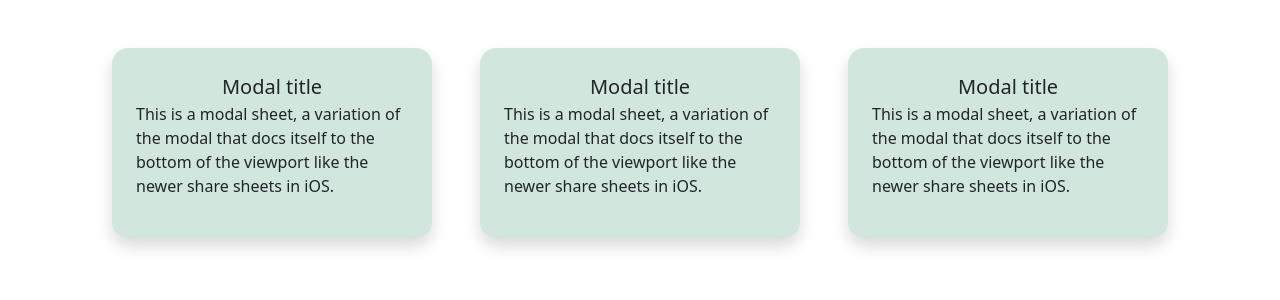
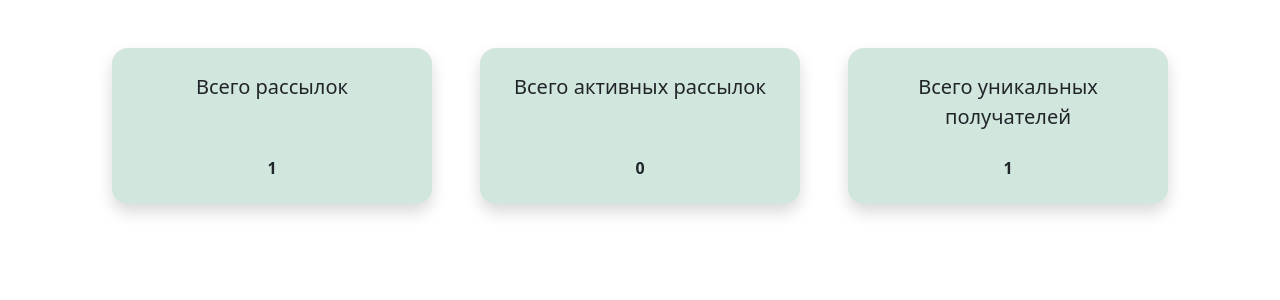
Before and after one commit to Ananim4eg/mailing_list_service, a Django app: page /mailing/ in a window 1280 px wide. Shown: the part 56-356 px from the top of the page. Run offline with Django 5.2, Linux system fonts and the light colour scheme; tables that the repository leaves empty hold one stand-in row (values such as "Sample post").

Commit message:
complete home_page add command "send_email"

```diff
--- a/config/settings.py
+++ b/config/settings.py
@@ -23,6 +23,7 @@ INSTALLED_APPS = [
     "django.contrib.sessions",
     "django.contrib.messages",
     "django.contrib.staticfiles",
+
     'mailing',
 ]
 
@@ -32,6 +33,7 @@ MIDDLEWARE = [
     "django.middleware.common.CommonMiddleware",
     "django.middleware.csrf.CsrfViewMiddleware",
     "django.contrib.auth.middleware.AuthenticationMiddleware",
+    'django.contrib.sessions.middleware.SessionMiddleware',
     "django.contrib.messages.middleware.MessageMiddleware",
     "django.middleware.clickjacking.XFrameOptionsMiddleware",
 ]
@@ -89,7 +91,7 @@ AUTH_PASSWORD_VALIDATORS = [
 
 LANGUAGE_CODE = "ru-RU"
 
-TIME_ZONE = "UTC"
+TIME_ZONE = "Europe/Moscow"
 
 USE_I18N = True
 
--- a/mailing/templates/home_page.html
+++ b/mailing/templates/home_page.html
@@ -3,31 +3,28 @@
 {% include 'main_menu.html' %}
 
 <div class="row col-12 justify-content-center mt-4 m-0">
-    <div class="rounded-4 shadow bg-success-subtle col-3 m-4 p-4">
+    <div class="rounded-4 shadow bg-success-subtle col-3 m-4 p-4 position-relative">
         <div class="row text-center">
-            <h1 class="modal-title fs-5">Modal title</h1>
+            <h1 class="modal-title fs-5 pb-5">Всего рассылок</h1>
         </div>
-        <div class="modal-body py-0">
-            <p>This is a modal sheet, a variation of the modal that docs itself to the bottom of the viewport like the
-                newer share sheets in iOS.</p>
+        <div class="modal-body py-0 position-absolute bottom-0 start-50 translate-middle-x">
+            <strong><p class="mb-4">{{ quantity_mailings }}</p></strong>
         </div>
     </div>
-    <div class="rounded-4 shadow bg-success-subtle col-3 m-4 p-4">
+    <div class="rounded-4 shadow bg-success-subtle col-3 m-4 p-4 position-relative">
         <div class="row text-center">
-            <h1 class="modal-title fs-5">Modal title</h1>
+            <h1 class="modal-title fs-5 pb-5">Всего активных рассылок</h1>
         </div>
-        <div class="modal-body py-0">
-            <p>This is a modal sheet, a variation of the modal that docs itself to the bottom of the viewport like the
-                newer share sheets in iOS.</p>
+        <div class="modal-body py-0 text-center position-absolute bottom-0 start-50 translate-middle-x">
+            <strong><p class="mb-4">{{ quantity_starting_mailing }}</p></strong>
         </div>
     </div>
-    <div class="rounded-4 shadow bg-success-subtle col-3 m-4 p-4">
+    <div class="rounded-4 shadow bg-success-subtle col-3 m-4 p-4 position-relative">
         <div class="row text-center">
-            <h1 class="modal-title fs-5">Modal title</h1>
+            <h1 class="modal-title fs-5 pb-5">Всего уникальных получателей</h1>
         </div>
-        <div class="modal-body py-0">
-            <p>This is a modal sheet, a variation of the modal that docs itself to the bottom of the viewport like the
-                newer share sheets in iOS.</p>
+        <div class="modal-body py-0 text-center position-absolute bottom-0 start-50 translate-middle-x">
+            <strong><p class="mb-4">{{ quantity_uniq_recipients }}</p></strong>
         </div>
     </div>
 </div>
--- a/mailing/templates/mailing/error_page.html
+++ b/mailing/templates/mailing/error_page.html
@@ -3,6 +3,9 @@
 {% include 'main_menu.html' %}
 <div class="container col-8 mt-4 text-center">
     <h2 class="text-danger-emphasis">Ошибка отправки</h2>
+    {% for message in messages %}
+      <p>{{ message }}</p>
+    {% endfor %}
 </div>
 
 {% endblock %}
--- a/mailing/views.py
+++ b/mailing/views.py
@@ -17,6 +17,20 @@ class HomeListView(ListView):
 
     model = Recipient
     template_name = "home_page.html"
+
+    def get_context_data(self, **kwargs):
+
+        quantity_uniq_recipients = Recipient.objects.all().distinct().count()
+        quantity_mailings = Mailing.objects.all().count()
+        quantity_starting_mailing = Mailing.objects.filter(status='started').count()
+
+        context = {
+            'quantity_uniq_recipients': quantity_uniq_recipients,
+            'quantity_mailings': quantity_mailings,
+            'quantity_starting_mailing': quantity_starting_mailing,
+        }
+
+        return context
 
 
 class CreateRecipientView(CreateView):
@@ -154,10 +168,13 @@ class SendEmailView(DetailView):
     def post(self, request, pk):
         mailing = self.get_object()
 
+        success_count = 0
+        failed_emails = []
+
         try:
             subject = mailing.message.message_subject
             message_body = mailing.message.message_body
-            recipient_list = [r.email for r in mailing.recipient.all()]
+            recipient_list = mailing.recipient.all()
 
             if not recipient_list:
                 return JsonResponse({
@@ -165,25 +182,42 @@ class SendEmailView(DetailView):
                     'message': 'Нет получателей для отправки!'
                 })
 
-            send_mail(
-                subject=subject,
-                message=message_body,
-                from_email='new.mail.test@mail.ru',
-                recipient_list=recipient_list,
-                fail_silently=False
-            )
+            for recipient in recipient_list:
+                try:
+                    send_mail(
+                        subject=subject,
+                        message=message_body,
+                        from_email='new.mail.test@mail.ru',
+                        recipient_list=[recipient.email],
+                        fail_silently=False
+                    )
+                    success_count += 1
 
-            LogMailing.objects.create(
-                mailing=mailing,
-                run_time=timezone.now(),
-                status='success',
-            )
+                except Exception:
+                    failed_emails.append(recipient.email)
 
-            if mailing.status != 'started':
-                mailing.status = 'started'
-                mailing.save()
+            if len(failed_emails) == 0:
+                LogMailing.objects.create(
+                    mailing=mailing,
+                    run_time=timezone.now(),
+                    status='success',
+                    server_answer=f'Отправлено {success_count} писем'
+                )
+                if mailing.status != 'started':
+                    mailing.status = 'started'
+                    mailing.save()
 
-            return redirect('mailing:success_page')
+                return redirect('mailing:success_page')
+
+            else:
+                error_msg = f'Не удалось отправить на {len(failed_emails)} адресов: {", ".join(failed_emails)}'
+                LogMailing.objects.create(
+                    mailing=mailing,
+                    run_time=timezone.now(),
+                    status='unsuccess',
+                    server_answer=error_msg
+                )
+                raise Exception(error_msg)
 
         except Exception as e:
 
@@ -254,8 +288,8 @@ class ListLogMailingView(ListView):
         mailings_with_logs = mailings_with_logs.select_related('message')
 
         context['mailings'] = mailings_with_logs
+
         return context
-
 
 
 class DetailLogMailingView(View):
@@ -293,7 +327,6 @@ class DetailInfoLogMailingView(DetailView):
     template_name = 'log_mailing/detail_log_mailing.html'
 
     def get_context_data(self, **kwargs):
-        context = super().get_context_data(**kwargs)
 
         all_try = LogMailing.objects.filter(mailing=self.kwargs['pk'])
         all_success_try = all_try.filter(status='success')
```
Also changed, not shown: mailing/management/commands/send_email.py (added, +73 -0 lines), mailing/management/__init__.py (added), mailing/management/commands/__init__.py (added).
